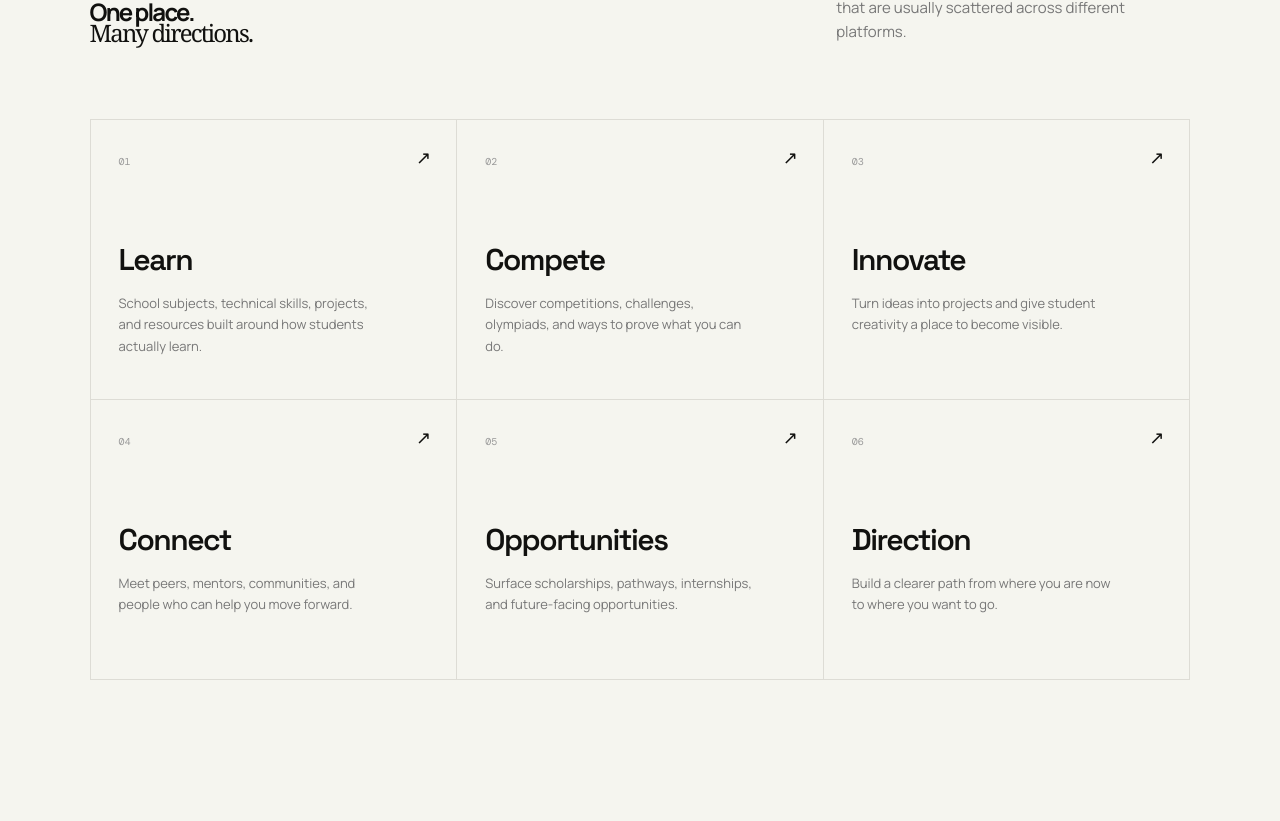
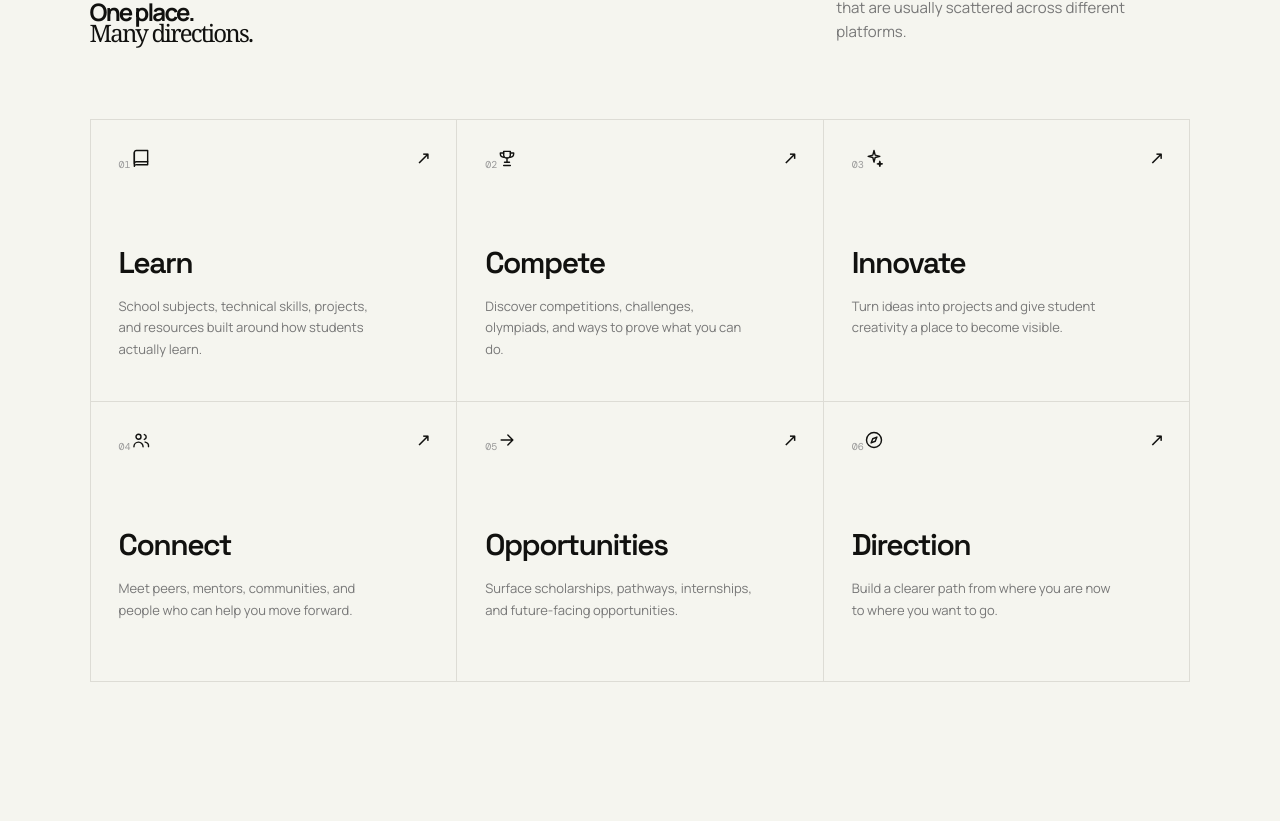
Before and after one commit to Thiviyan001/vexora-platform, a Next.js app: page / in a window 1280 px wide. Shown: the part 1859-2680 px from the top of the page. Built offline with nearby package versions, Linux system fonts and the light colour scheme.

Commit message:
Add minimal icons and refined homepage motion

```diff
--- a/app/page.tsx
+++ b/app/page.tsx
@@ -1,12 +1,12 @@
 import Link from "next/link";
 
 const ecosystem = [
-  ["01", "Learn", "School subjects, technical skills, projects, and resources built around how students actually learn."],
-  ["02", "Compete", "Discover competitions, challenges, olympiads, and ways to prove what you can do."],
-  ["03", "Innovate", "Turn ideas into projects and give student creativity a place to become visible."],
-  ["04", "Connect", "Meet peers, mentors, communities, and people who can help you move forward."],
-  ["05", "Opportunities", "Surface scholarships, pathways, internships, and future-facing opportunities."],
-  ["06", "Direction", "Build a clearer path from where you are now to where you want to go."],
+  ["01", "Learn", "School subjects, technical skills, projects, and resources built around how students actually learn.", "book"],
+  ["02", "Compete", "Discover competitions, challenges, olympiads, and ways to prove what you can do.", "trophy"],
+  ["03", "Innovate", "Turn ideas into projects and give student creativity a place to become visible.", "spark"],
+  ["04", "Connect", "Meet peers, mentors, communities, and people who can help you move forward.", "users"],
+  ["05", "Opportunities", "Surface scholarships, pathways, internships, and future-facing opportunities.", "arrow"],
+  ["06", "Direction", "Build a clearer path from where you are now to where you want to go.", "compass"],
 ];
 
 const principles = [
@@ -15,6 +15,16 @@ const principles = [
   "No algorithm deciding your attention",
   "Creation before consumption",
 ];
+
+function Icon({ name }: { name: string }) {
+  const common = { width: 20, height: 20, viewBox: "0 0 24 24", fill: "none", stroke: "currentColor", strokeWidth: 1.7, strokeLinecap: "round" as const, strokeLinejoin: "round" as const };
+  if (name === "book") return <svg {...common}><path d="M4 5.5A2.5 2.5 0 0 1 6.5 3H20v17H6.5A2.5 2.5 0 0 0 4 22V5.5Z"/><path d="M4 5.5V19a2.5 2.5 0 0 1 2.5-2.5H20"/></svg>;
+  if (name === "trophy") return <svg {...common}><path d="M8 4h8v4a4 4 0 0 1-8 0V4Z"/><path d="M8 6H4v1a4 4 0 0 0 4 4M16 6h4v1a4 4 0 0 1-4 4M12 12v5M8 21h8M9 17h6"/></svg>;
+  if (name === "spark") return <svg {...common}><path d="m12 3 1.4 5.6L19 10l-5.6 1.4L12 17l-1.4-5.6L5 10l5.6-1.4L12 3Z"/><path d="m19 16 .6 2.4L22 19l-2.4.6L19 22l-.6-2.4L16 19l2.4-.6L19 16Z"/></svg>;
+  if (name === "users") return <svg {...common}><circle cx="9" cy="8" r="3"/><path d="M3.5 20a5.5 5.5 0 0 1 11 0M16 5.5a3 3 0 0 1 0 5.8M17 14.5a5 5 0 0 1 4 5.5"/></svg>;
+  if (name === "compass") return <svg {...common}><circle cx="12" cy="12" r="9"/><path d="m15.5 8.5-2 5-5 2 2-5 5-2Z"/></svg>;
+  return <svg {...common}><path d="M5 12h14M13 6l6 6-6 6"/></svg>;
+}
 
 export default function Home() {
   return (
@@ -36,56 +46,31 @@ export default function Home() {
         <div className="hero-copy reveal">
           <p className="eyebrow">A project in progress</p>
           <h1>Student success,<br /><em>reimagined.</em></h1>
-          <p className="hero-lead">
-            VEXORA is a National Student Success Ecosystem — built to help students learn,
-            innovate, lead, and shape the future.
-          </p>
+          <p className="hero-lead">VEXORA is a National Student Success Ecosystem — built to help students learn, innovate, lead, and shape the future.</p>
           <div className="hero-actions">
             <Link href="#vision" className="button button-dark">Explore the project <span>↓</span></Link>
             <Link href="/case-study" className="button button-light">Read the case study <span>↗</span></Link>
           </div>
         </div>
-        <div className="hero-meta">
-          <span>01 / 06</span>
-          <span>Currently in development</span>
-        </div>
+        <div className="hero-meta"><span>01 / 06</span><span>Currently in development</span></div>
       </section>
 
       <section id="vision" className="dark-section section-pad">
         <div className="section-label">The idea</div>
         <div className="vision-grid">
-          <div>
-            <p className="eyebrow light">Not another learning app.</p>
-            <h2>Students need an <span>ecosystem.</span></h2>
-          </div>
-          <div className="body-copy light-copy">
-            <p>Students already have thousands of places to consume information. What is missing is a place that connects learning with action.</p>
-            <p>VEXORA is being designed around what happens <strong>after</strong> you learn: building something, entering a competition, finding an opportunity, meeting the right people, and discovering what comes next.</p>
-          </div>
+          <div><p className="eyebrow light">Not another learning app.</p><h2>Students need an <span>ecosystem.</span></h2></div>
+          <div className="body-copy light-copy"><p>Students already have thousands of places to consume information. What is missing is a place that connects learning with action.</p><p>VEXORA is being designed around what happens <strong>after</strong> you learn: building something, entering a competition, finding an opportunity, meeting the right people, and discovering what comes next.</p></div>
         </div>
-
-        <div className="case-teaser">
-          <div className="case-number">01</div>
-          <div className="case-words"><span>One minute.</span><span>Then another.</span><span>An hour disappears.</span></div>
-          <div className="case-question">What if a student platform optimized for <strong>progress</strong> instead of time spent?</div>
-        </div>
+        <div className="case-teaser"><div className="case-number">01</div><div className="case-words"><span>One minute.</span><span>Then another.</span><span>An hour disappears.</span></div><div className="case-question">What if a student platform optimized for <strong>progress</strong> instead of time spent?</div></div>
       </section>
 
       <section id="ecosystem" className="section-pad ecosystem-section">
-        <div className="section-heading">
-          <div>
-            <p className="eyebrow">The ecosystem</p>
-            <h2>One place.<br /><span>Many directions.</span></h2>
-          </div>
-          <p>VEXORA connects the pieces of student growth that are usually scattered across different platforms.</p>
-        </div>
+        <div className="section-heading"><div><p className="eyebrow">The ecosystem</p><h2>One place.<br /><span>Many directions.</span></h2></div><p>VEXORA connects the pieces of student growth that are usually scattered across different platforms.</p></div>
         <div className="ecosystem-grid">
-          {ecosystem.map(([number, title, text]) => (
+          {ecosystem.map(([number, title, text, icon]) => (
             <article className="eco-card" key={title}>
-              <span className="card-number">{number}</span>
-              <h3>{title}</h3>
-              <p>{text}</p>
-              <span className="card-arrow">↗</span>
+              <div className="eco-top"><span className="card-number">{number}</span><span className="eco-icon"><Icon name={icon} /></span></div>
+              <h3>{title}</h3><p>{text}</p><span className="card-arrow">↗</span>
             </article>
           ))}
         </div>
@@ -93,27 +78,13 @@ export default function Home() {
 
       <section className="dark-section section-pad network-section">
         <div className="section-label">A different network</div>
-        <div className="network-grid">
-          <h2>The internet should give students their <span>time back.</span></h2>
-          <div>
-            <p className="large-copy">VEXORA is not designed around the question “How long can we keep you here?”</p>
-            <p className="light-copy">It starts with a different question: <strong>“What can you accomplish while you’re here?”</strong></p>
-          </div>
-        </div>
-        <div className="principles">
-          {principles.map((principle) => <div key={principle}><span>✓</span>{principle}</div>)}
-        </div>
+        <div className="network-grid"><h2>The internet should give students their <span>time back.</span></h2><div><p className="large-copy">VEXORA is not designed around the question “How long can we keep you here?”</p><p className="light-copy">It starts with a different question: <strong>“What can you accomplish while you’re here?”</strong></p></div></div>
+        <div className="principles">{principles.map((principle) => <div key={principle}><span>✓</span>{principle}</div>)}</div>
       </section>
 
       <section className="coming section-pad">
-        <p className="eyebrow">The beginning</p>
-        <h2>Coming <em>soon.</em></h2>
-        <p className="coming-copy">This is not a finished product pretending to be one. It is a public preview of an idea currently being built.</p>
-        <div className="roadmap">
-          <div><span>01</span><strong>Core platform</strong><p>Foundation, identity, profiles, and the architecture for the ecosystem.</p></div>
-          <div><span>02</span><strong>Learning + projects</strong><p>Learn by doing, build real things, document progress, and show what you can create.</p></div>
-          <div><span>03</span><strong>National ecosystem</strong><p>Opportunities, communities, competitions, and pathways connecting student potential.</p></div>
-        </div>
+        <p className="eyebrow">The beginning</p><h2>Coming <em>soon.</em></h2><p className="coming-copy">This is not a finished product pretending to be one. It is a public preview of an idea currently being built.</p>
+        <div className="roadmap"><div><span>01</span><strong>Core platform</strong><p>Foundation, identity, profiles, and the architecture for the ecosystem.</p></div><div><span>02</span><strong>Learning + projects</strong><p>Learn by doing, build real things, document progress, and show what you can create.</p></div><div><span>03</span><strong>National ecosystem</strong><p>Opportunities, communities, competitions, and pathways connecting student potential.</p></div></div>
         <div className="final-line"><span>Learn.</span><span>Build.</span><span>Lead.</span><span>Shape the future.</span></div>
       </section>
 
```
